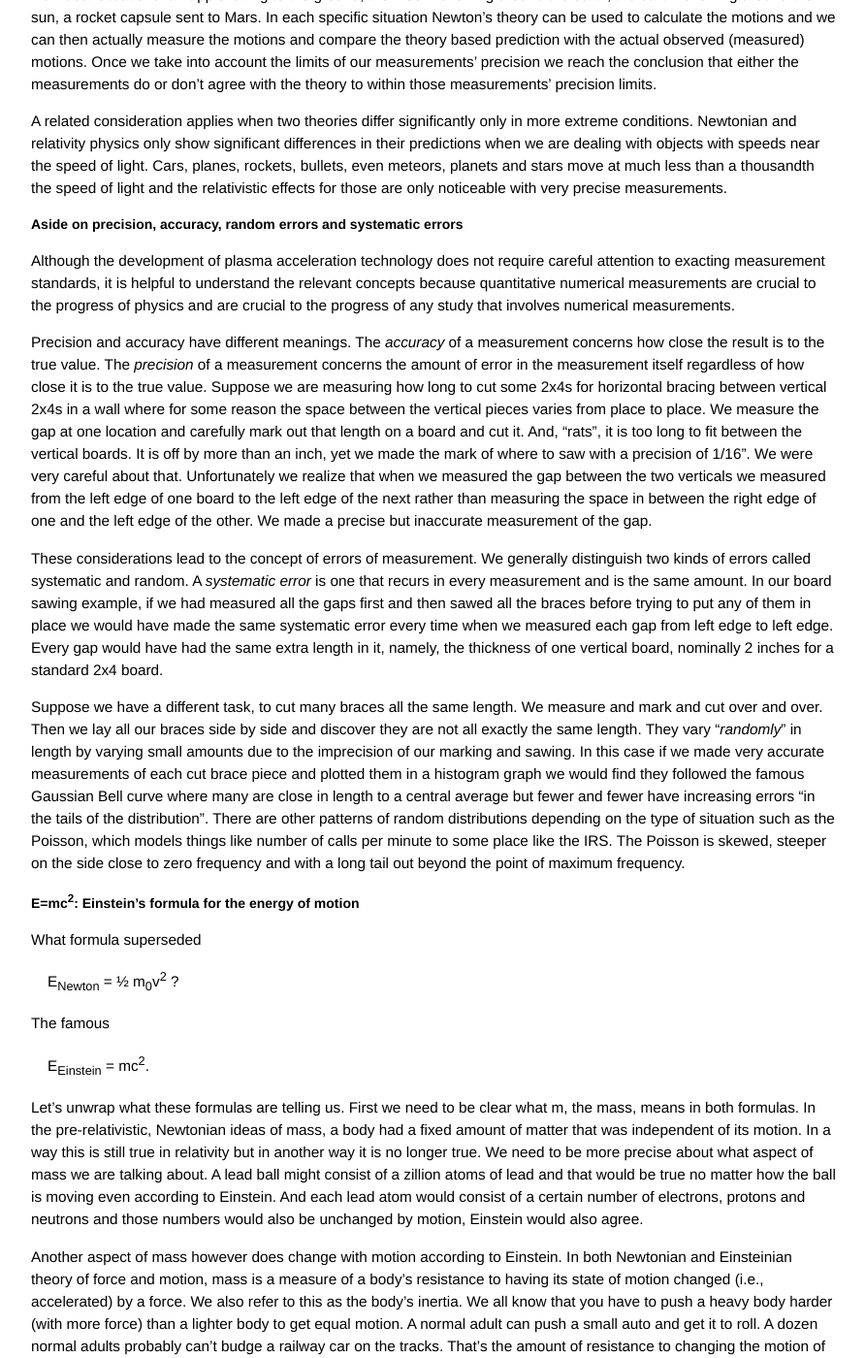
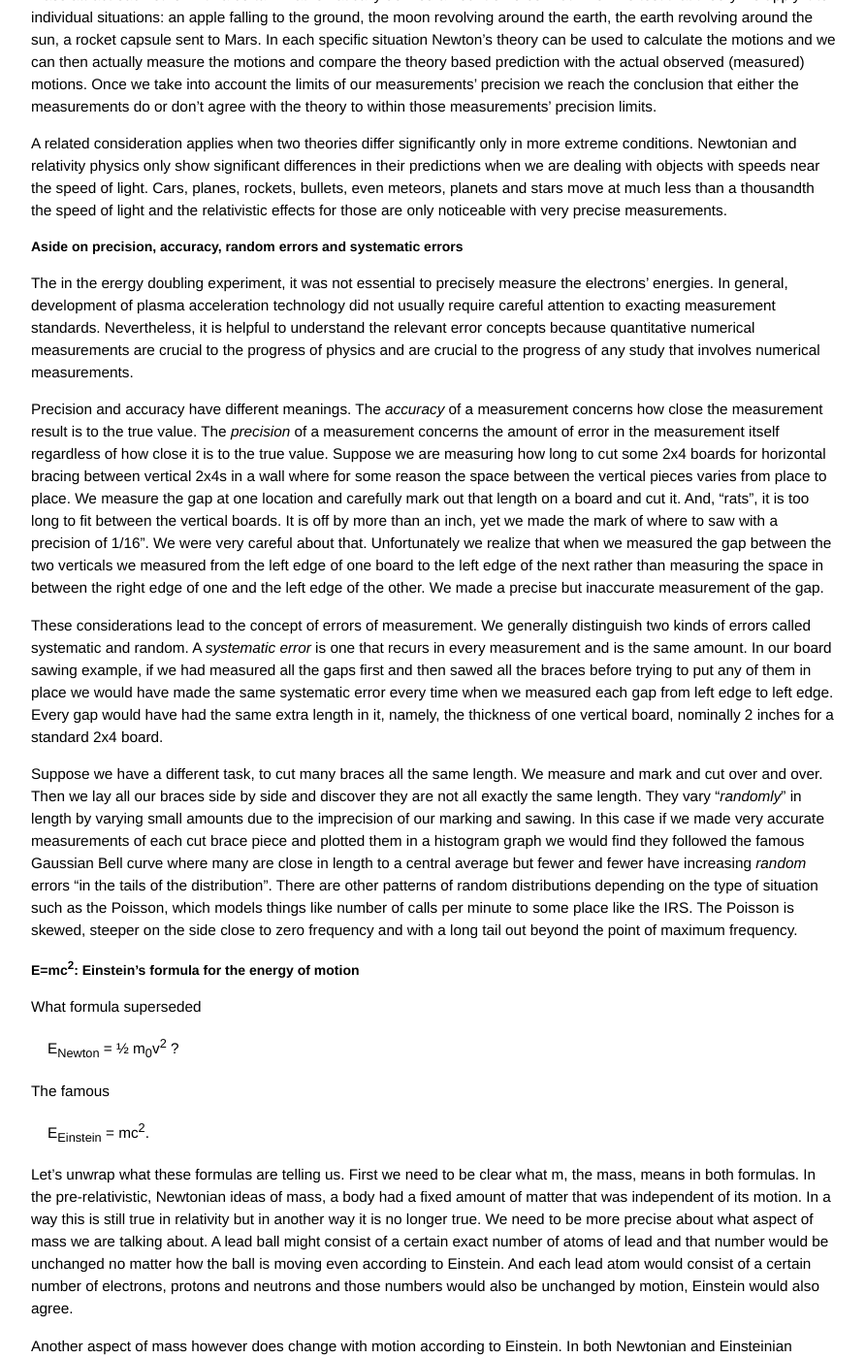
Before and after one commit to grbfacet/facet, a Jekyll site: the page built from tutorial.md, in a window 1280 px wide and 1400 px high, scrolled down 12007 px. Shown: the whole window at 97% size, without its empty margins (193-1085 px from the left). Built offline with Jekyll 4.4.1, drawn with Linux system fonts in a browser that asks for light colours; some of the changed text lies outside the part shown.

Commit message:
Update tutorial.md

```diff
--- a/tutorial.md
+++ b/tutorial.md
@@ -276,7 +276,7 @@
 
 On the other hand, there is a strong sense in which the old theory is completely wrong and the new theory is “right” until the newer one is displaced by some even newer theory yet to be discovered. Perhaps we should more accurately describe this series of theories with the word “better”. Each succeeding theory is better than the last one. It is better because it correctly describes a wider range of situations than the previous theory. So what are we talking about here? A physics theory is typically a set of principles or laws. These are general statements, e.g., energy is conserved or the speed of light will always be measured to be the same in any frame of reference moving with constant velocity relative to any other frame of reference where it is measured. In two theories, one better than the last, the general statements clearly contradict each other and it is logically impossible that both are true. But what does true mean?
 
-For example, in the discussion of relativity below we will compare the earlier Newton theory with Einstein’s and we will see that at speeds well below the speed of light the formula for the particle energy for both theories are the same within the measurement error of the 19th century. There were no cases of relativistic speed phenomena available to measure so there was no direct indication of anything wrong with Newton. However, there was indirect evidence accumulating after the 1860s, but it was not understood until Einstein’s theory. In fact, his theory was not motivated by measurements of high speed particles. Within the range of physical phenomena available to study until the late 1890s, one could not distinguish the two theories. The predictions would have been the same within measurement error if someone had proposed relativity that early. But the principles behind the two theories flat out contradicted each other. Einstein said the inertial mass of an object changed with its speed and Newton said it stayed the same. Yet at low speeds these principles lead to the same quantitative formula as we will see below.
+For example, in the discussion of relativity below we will compare the earlier Newton theory with Einstein’s and we will see that at speeds well below the speed of light the formula for the particle energy for both theories are the same within the measurement error of the 19th century. There were no cases of relativistic speed phenomena available to measure that could be mesured with sufficient precision with the technology of the era, so there was no direct indication of anything wrong with Newton. However, there was indirect evidence accumulating after the 1860s, but it was not understood until Einstein’s theory. In fact, his theory was not motivated by measurements of high speed particles. Within the range of physical phenomena available to study until the late 1890s, one could not distinguish the two theories. The predictions would have been the same within measurement error if someone had proposed relativity that early. But the principles behind the two theories flat out contradicted each other. Einstein said the inertial mass of an object changed with its speed and Newton said it stayed the same. Yet at low speeds these principles lead to the same quantitative formula as we will see below.
 
 We apply theories to specific situations when we make a measurement. Newton’s theory of gravity says all bodies with mass attract each other with a certain mathematically defined amount of force. But when we test that theory we apply it to individual situations: an apple falling to the ground, the moon revolving around the earth, the earth revolving around the sun, a rocket capsule sent to Mars. In each specific situation Newton’s theory can be used to calculate the motions and we can then actually measure the motions and compare the theory based prediction with the actual observed (measured) motions. Once we take into account the limits of our measurements’ precision we reach the conclusion that either the measurements do or don’t agree with the theory to within those measurements' precision limits.
 
@@ -284,13 +284,13 @@
 
 ##### Aside on precision, accuracy, random errors and systematic errors
 
-Although the development of plasma acceleration technology does not require careful attention to exacting measurement standards, it is helpful to understand the relevant concepts because quantitative numerical measurements are crucial to the progress of physics and are crucial to the progress of any study that involves numerical measurements.
+The in the erergy doubling experiment, it was not essential to precisely measure the electrons' energies. In general, development of plasma acceleration technology did not usually require careful attention to exacting measurement standards. Nevertheless, it is helpful to understand the relevant error concepts because quantitative numerical measurements are crucial to the progress of physics and are crucial to the progress of any study that involves numerical measurements.
 
-Precision and accuracy have different meanings. The _accuracy_ of a measurement concerns how close the result is to the true value. The _precision_ of a measurement concerns the amount of error in the measurement itself regardless of how close it is to the true value. Suppose we are measuring how long to cut some 2x4s for horizontal bracing between vertical 2x4s in a wall where for some reason the space between the vertical pieces varies from place to place. We measure the gap at one location and carefully mark out that length on a board and cut it. And, “rats”, it is too long to fit between the vertical boards. It is off by more than an inch, yet we made the mark of where to saw with a precision of 1/16”. We were very careful about that. Unfortunately we realize that when we measured the gap between the two verticals we measured from the left edge of one board to the left edge of the next rather than measuring the space in between the right edge of one and the left edge of the other. We made a precise but inaccurate measurement of the gap.
+Precision and accuracy have different meanings. The _accuracy_ of a measurement concerns how close the measurement result is to the true value. The _precision_ of a measurement concerns the amount of error in the measurement itself regardless of how close it is to the true value. Suppose we are measuring how long to cut some 2x4 boards for horizontal bracing between vertical 2x4s in a wall where for some reason the space between the vertical pieces varies from place to place. We measure the gap at one location and carefully mark out that length on a board and cut it. And, “rats”, it is too long to fit between the vertical boards. It is off by more than an inch, yet we made the mark of where to saw with a precision of 1/16”. We were very careful about that. Unfortunately we realize that when we measured the gap between the two verticals we measured from the left edge of one board to the left edge of the next rather than measuring the space in between the right edge of one and the left edge of the other. We made a precise but inaccurate measurement of the gap.
 
 These considerations lead to the concept of errors of measurement. We generally distinguish two kinds of errors called systematic and random. A _systematic error_ is one that recurs in every measurement and is the same amount. In our board sawing example, if we had measured all the gaps first and then sawed all the braces before trying to put any of them in place we would have made the same systematic error every time when we measured each gap from left edge to left edge. Every gap would have had the same extra length in it, namely, the thickness of one vertical board, nominally 2 inches for a standard 2x4 board.
 
-Suppose we have a different task, to cut many braces all the same length. We measure and mark and cut over and over. Then we lay all our braces side by side and discover they are not all exactly the same length. They vary “_randomly_” in length by varying small amounts due to the imprecision of our marking and sawing. In this case if we made very accurate measurements of each cut brace piece and plotted them in a histogram graph we would find they followed the famous Gaussian Bell curve where many are close in length to a central average but fewer and fewer have increasing errors “in the tails of the distribution”. There are other patterns of random distributions depending on the type of situation such as the Poisson, which models things like number of calls per minute to some place like the IRS. The Poisson is skewed, steeper on the side close to zero frequency and with a long tail out beyond the point of maximum frequency.
+Suppose we have a different task, to cut many braces all the same length. We measure and mark and cut over and over. Then we lay all our braces side by side and discover they are not all exactly the same length. They vary “_randomly_” in length by varying small amounts due to the imprecision of our marking and sawing. In this case if we made very accurate measurements of each cut brace piece and plotted them in a histogram graph we would find they followed the famous Gaussian Bell curve where many are close in length to a central average but fewer and fewer have increasing _random_ errors “in the tails of the distribution”. There are other patterns of random distributions depending on the type of situation such as the Poisson, which models things like number of calls per minute to some place like the IRS. The Poisson is skewed, steeper on the side close to zero frequency and with a long tail out beyond the point of maximum frequency.
 
 
 ##### E=mc<sup>2</sup>: Einstein’s formula for the energy of motion
@@ -303,11 +303,11 @@
 
 <span class="eq">E<sub>Einstein</sub> = mc<sup>2</sup>.</span>
 
-Let’s unwrap what these formulas are telling us. First we need to be clear what m, the mass, means in both formulas. In the pre-relativistic, Newtonian ideas of mass, a body had a fixed amount of matter that was independent of its motion. In a way this is still true in relativity but in another way it is no longer true. We need to be more precise about what aspect of mass we are talking about. A lead ball might consist of a zillion atoms of lead and that would be true no matter how the ball is moving even according to Einstein. And each lead atom would consist of a certain number of electrons, protons and neutrons and those numbers would also be unchanged by motion, Einstein would also agree.
+Let’s unwrap what these formulas are telling us. First we need to be clear what m, the mass, means in both formulas. In the pre-relativistic, Newtonian ideas of mass, a body had a fixed amount of matter that was independent of its motion. In a way this is still true in relativity but in another way it is no longer true. We need to be more precise about what aspect of mass we are talking about. A lead ball might consist of a certain exact number of atoms of lead and that number would be unchanged no matter how the ball is moving even according to Einstein. And each lead atom would consist of a certain number of electrons, protons and neutrons and those numbers would also be unchanged by motion, Einstein would also agree.
 
 Another aspect of mass however does change with motion according to Einstein. In both Newtonian and Einsteinian theory of force and motion, mass is a measure of a body’s resistance to having its state of motion changed (i.e., accelerated) by a force. We also refer to this as the body’s inertia. We all know that you have to push a heavy body harder (with more force) than a lighter body to get equal motion. A normal adult can push a small auto and get it to roll. A dozen normal adults probably can’t budge a railway car on the tracks. That’s the amount of resistance to changing the motion of a body. We need to distinguish the amount of matter in a body which is unchanged by the state of motion and the inertia of a body which does change in relativity theory but does not change in Newtonian theory when a body moves faster.
 
-Newton’s F = ma tells us if we keep pushing a body with a constant force it will accelerate at constant rate to any speed we shoot for, even beyond the speed of light. But that assumes that m, the inertia does not change with increasing speed. If we solve the Newtonian energy formula for v we get
+Newton’s F = ma tells us if we keep pushing a body with a constant force it will accelerate at constant rate to any speed we shoot for, even beyond the speed of light if we push long enough. But that assumes that m, the inertia does not change with increasing speed. If we solve the Newtonian energy formula for v we get
 
 <span class="eq">v = (2E<sub>Newton</sub>/m<sub>0</sub>)<sup>1/2</sup>.</span>
 
@@ -315,26 +315,26 @@
 
 Calculation: Let’s calculate the speed of a 42 GeV electron just leaving the Linac accelerator and let’s do it “wrong”, let’s do it according to Newton’s formula. We need a couple numbers, the conversion between eV and joules,
 
-<span class="eq">1 eV = 1.6x10<sup>-19</sup> J</span>
+<span class="eq">1 eV = 1.6 x 10<sup>-19</sup> J</span>
 
 and the rest mass of an electron,
 
-<span class="eq">m<sub>e</sub> = 9.1x10<sup>-31</sup> kg.</span>
+<span class="eq">m<sub>e</sub> = 9.1 x 10<sup>-31</sup> kg.</span>
 
 These numbers show the vast difference between the scale of ordinary human level phenomena and sub-atomic particles and it will just get stranger as we continue. Plugging in these two factors and doing some arithmetic we get
 
 <span class="eq">v = ( 2 x 42 GeV / 9.1 x 10<sup>-31</sup> kg )<sup>1/2</sup> ,</span>
 
-<span class="eq">v = ( 2 x 4.2x10<sup>10</sup> eV x 1.6 x 10<sup>-19</sup> J/eV / 9.1x10<sup>-31</sup> kg )<sup>1/2</sup>,</span>
+<span class="eq">v = ( 2 x 4.2 x 10<sup>10</sup> eV x 1.6 x 10<sup>-19</sup> J/eV / 9.1 x 10<sup>-31</sup> kg )<sup>1/2</sup>,</span>
 
 <span class="eq">v ≈ ( 1.5 x 10<sup>22</sup> m<sup>2</sup>/sec<sup>2</sup> )<sup>1/2</sup> ≈ 1.2 x 10<sup>11</sup>m/sec.</span>
 
 
-Since the speed of light, c = 3x10<sup>8</sup> m/sec
+Since the speed of light, c = 3 x 10<sup>8</sup> m/sec
 
 <span class="eq">v ≈ 1.2 x 10<sup>11</sup> / 3x10<sup>8</sup> = 400 times the speed of light. End of calculation.</span>
 
-If Newton’s formula still was accurate at 42 GeV the electron coming out of the Linac would be going 400 times the speed of light! Since relativity tells us nothing can go faster than c we can see that the m term must be increasing a very great deal to thwart surpassing c. In fact, it will have to approach infinity as the speed approaches c, as we will see shortly.
+If Newton’s formula still was accurate at 42 GeV the electron coming out of the Linac would be going 400 times the speed of light! Since relativity tells us nothing can be accelerated to surpass the speed of light,we can see that the m term must be increasing a very great deal to thwart surpassing c. In fact, it will have to approach infinity as the speed approaches c, as we will see shortly.
 
 ##### The relativistic inertial mass formula
 
```
